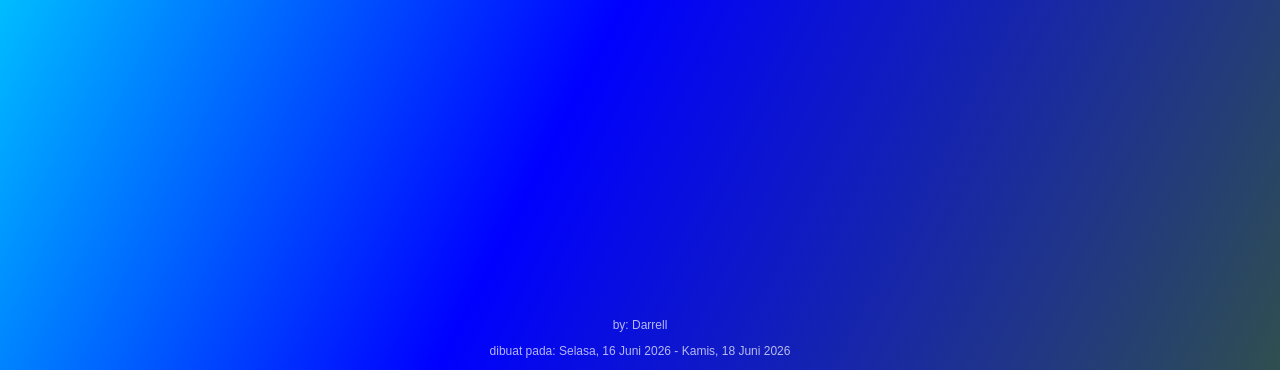
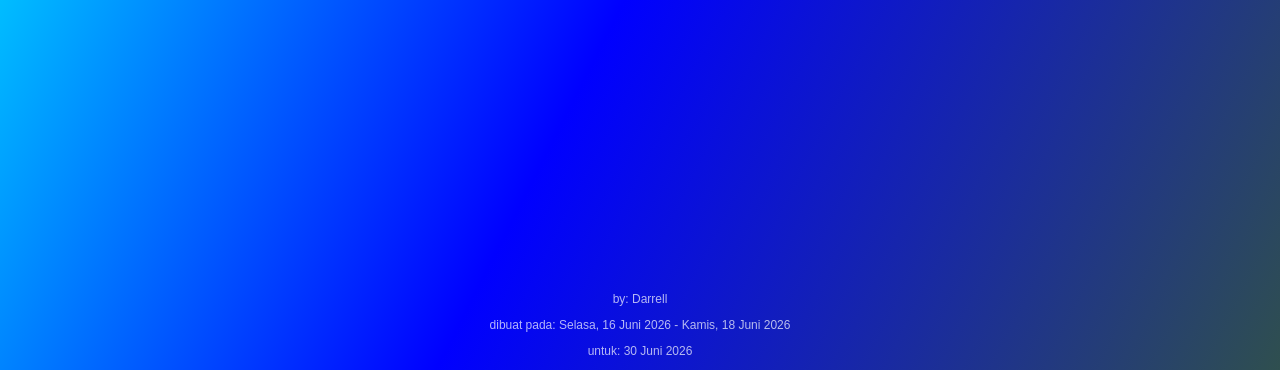
Before and after one commit to LNG-Benedict/web, a plain HTML site: page index.html in a window 1280 px wide. Shown: the part 430-800 px from the top of the page. Drawn offline with Linux system fonts and the light colour scheme.

Commit message:
Update index.html with event date in footer
Added a new footer line indicating the event date.

```diff
--- a/index.html
+++ b/index.html
@@ -29,6 +29,7 @@
     <div id="footer">
       <p>by: Darrell</p>
       <p>dibuat pada: Selasa, 16 Juni 2026 - Kamis, 18 Juni 2026</p>
+      <p>untuk: 30 Juni 2026</p>
     </div>
 
     <audio id="musik" src="Dean Lewis - How Do I Say Goodbye (Official Video).mp3" preload="auto" loop></audio>
```
